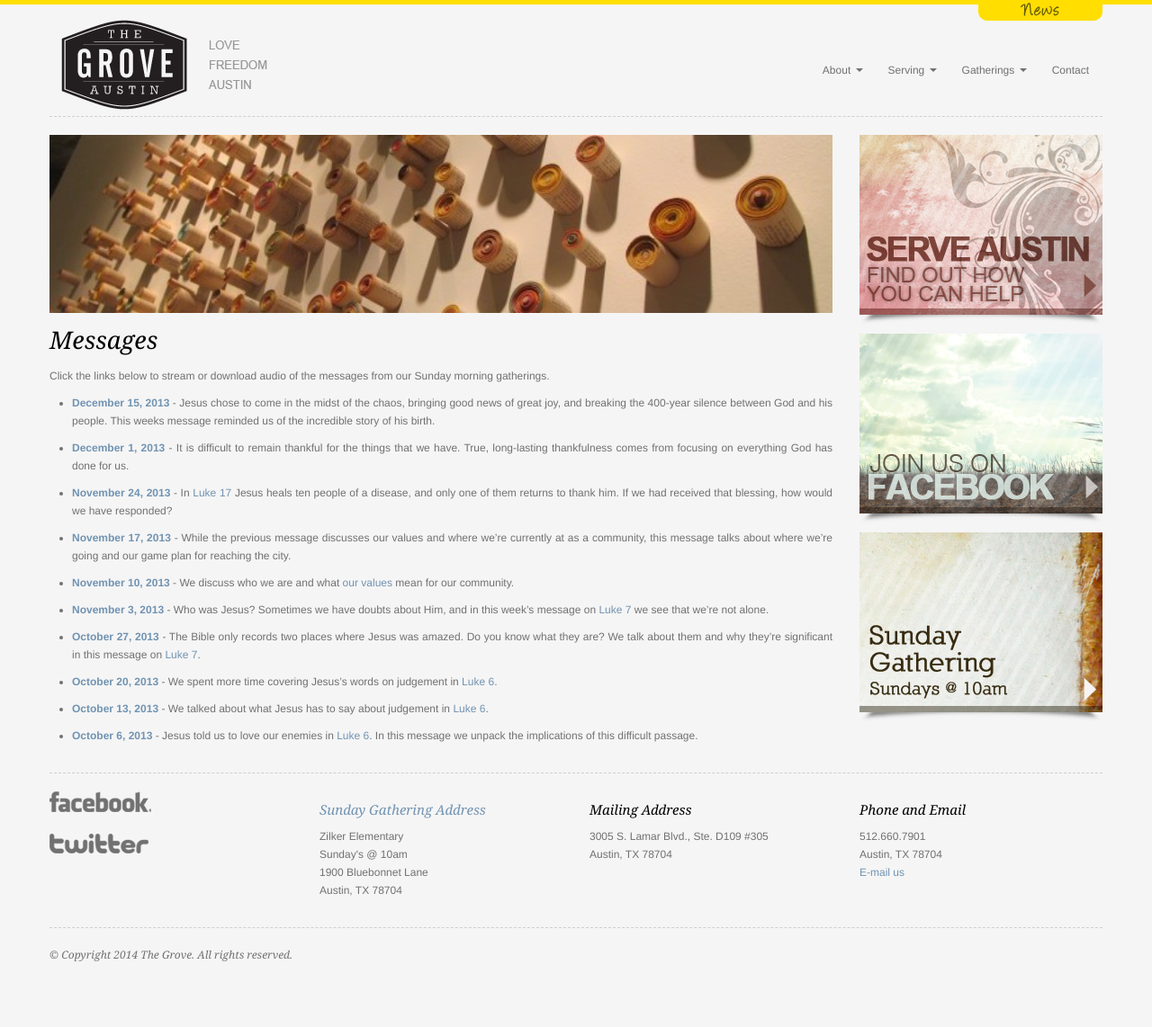
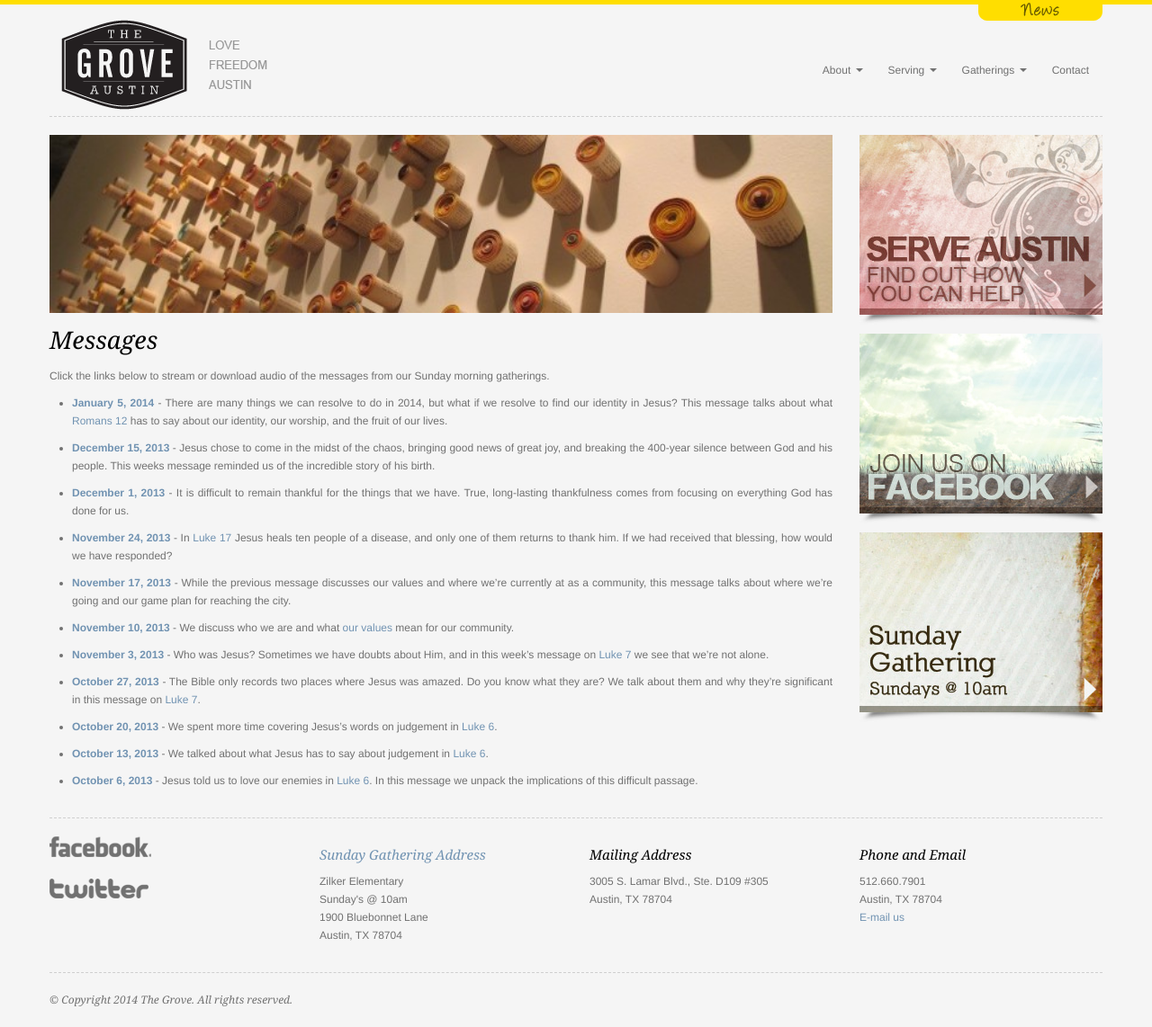
Before and after one commit to groveatx/groveatx.github.io, a Jekyll site: the page built from gatherings/messages/index.md, in a window 1280 px wide. Shown: the whole page at 90% size. Built offline with Jekyll 4.4.1, drawn with Linux system fonts in a browser that asks for light colours; Markdown is read by kramdown in place of the engine named in the settings; before the commit the page ends 1092 px from its top, so only the background shows below that.

Commit message:
added jan 5 message audio

```diff
--- a/gatherings/messages/index.md
+++ b/gatherings/messages/index.md
@@ -10,6 +10,11 @@ title: Messages
 
 Click the links below to stream or download audio of the messages from our
 Sunday morning gatherings.
+
+ - **[January 5, 2014][20140105]** - There are many things we can resolve to do
+   in 2014, but what if we resolve to find our identity in Jesus? This message
+   talks about what [Romans 12][] has to say about our identity, our worship,
+   and the fruit of our lives.
 
  - **[December 15, 2013][20131215]** - Jesus chose to come in the midst of the
    chaos, bringing good news of great joy, and breaking the 400-year silence
@@ -63,3 +69,4 @@ Sunday morning gatherings.
 [luke7_18]: http://www.biblegateway.com/passage/?search=Luke%207:18-35
 [values]: /about/values-and-beliefs/
 [luke17_11]: http://www.biblegateway.com/passage/?search=Luke%2017:11-19&version=ESV
+[Romans 12]: http://www.biblegateway.com/passage/?search=Romans+12
--- a/sitemap.xml
+++ b/sitemap.xml
@@ -138,7 +138,7 @@
     </url>
     <url>
         <loc>http://groveatx.org/gatherings/messages/</loc>
-        <lastmod>2013-12-17T08:47:31-06:00</lastmod>
+        <lastmod>2014-01-06T09:02:02-06:00</lastmod>
         <changefreq>weekly</changefreq>
     </url>
     <url>
```
Also changed, not shown: other parts of gatherings/messages/index.md (+1 -0 lines), other parts of sitemap.xml (+1 -1 lines), css/style.css.
